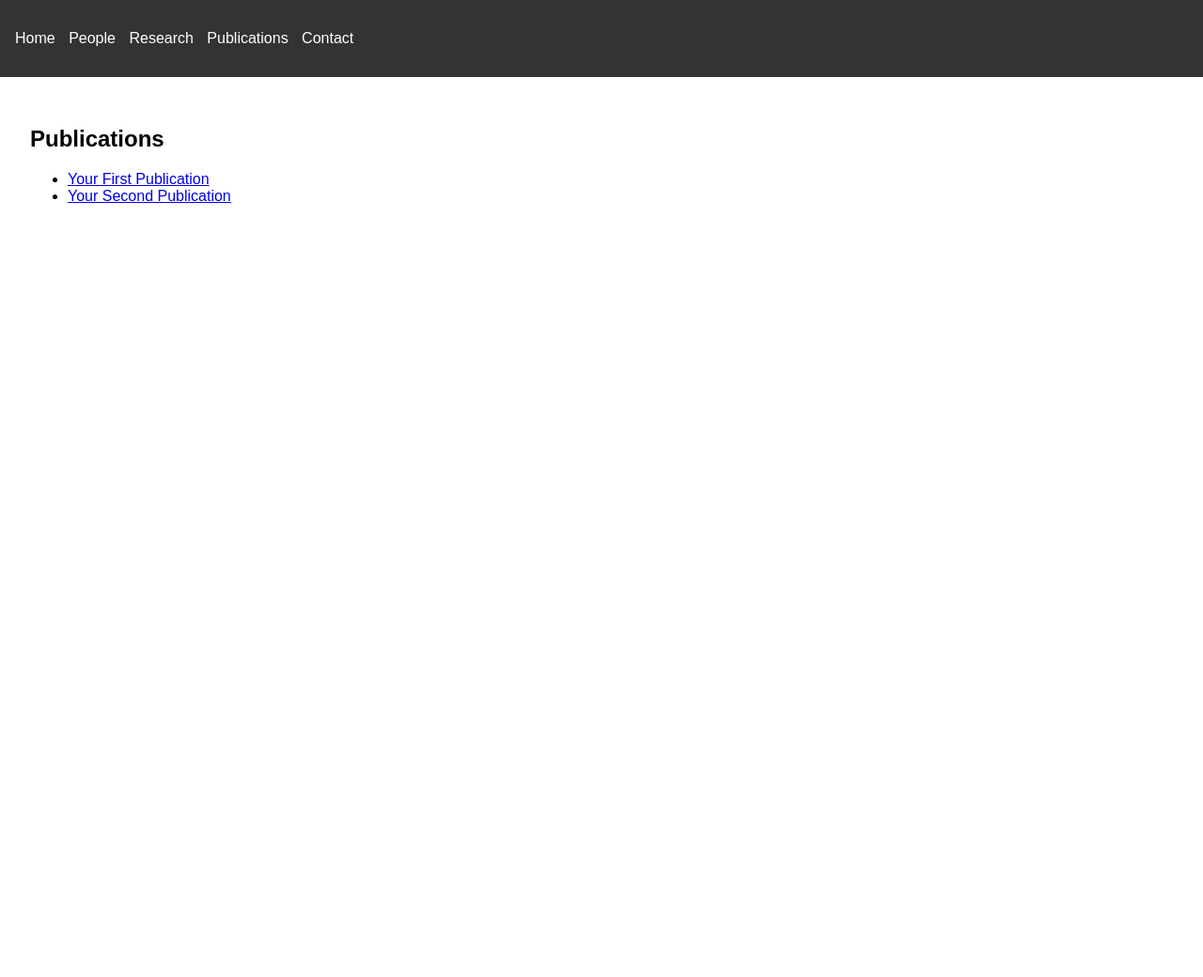
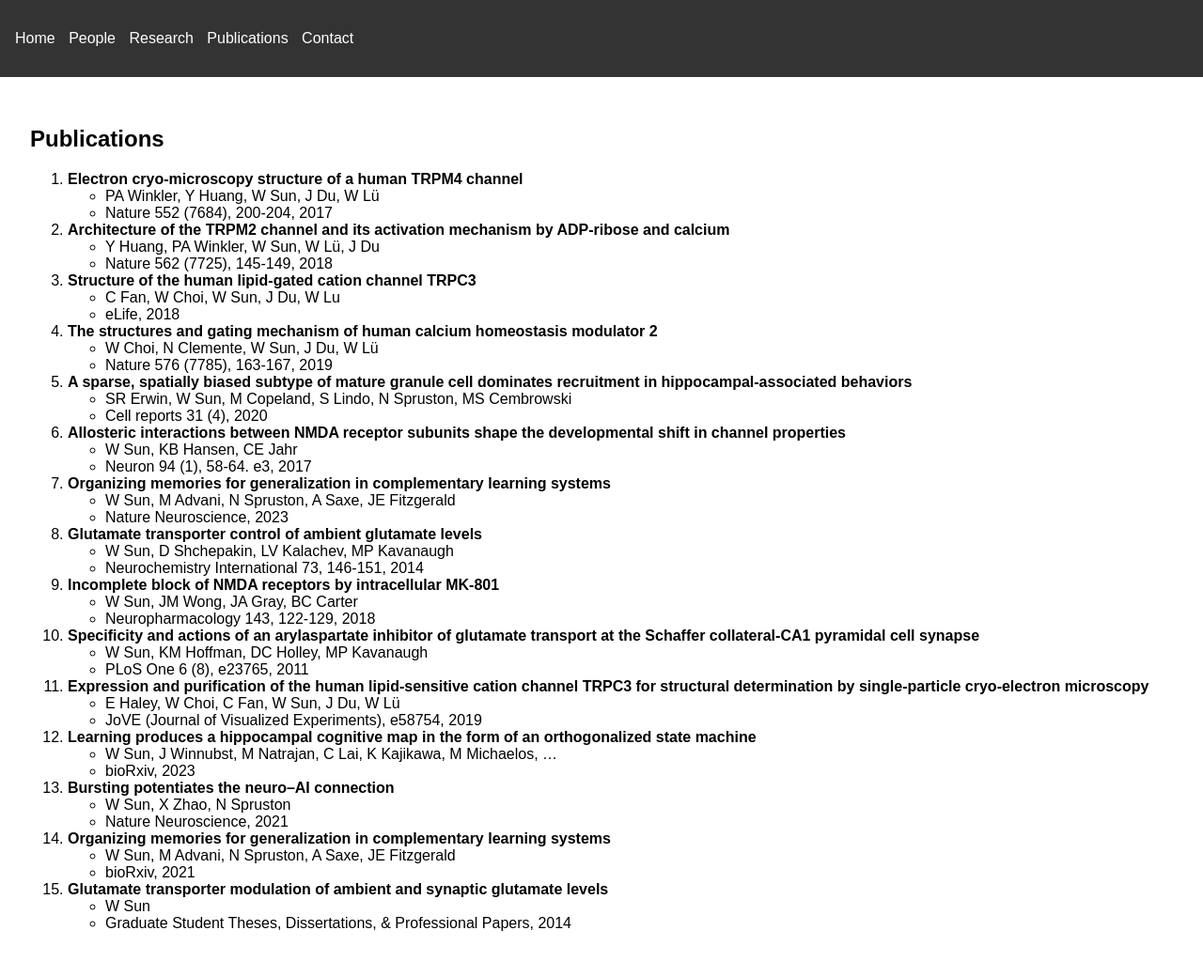
Before and after one commit to neuroai/my-awesome-site, a Jekyll site: the page built from publications.md, in a window 1280 px wide. Shown: the whole page at 94% size. Built offline with Jekyll 4.4.1, drawn with Linux system fonts in a browser that asks for light colours; before the commit the page ends 900 px from its top, so only the background shows below that.

Commit message:
Add files via upload

```diff
--- a/publications.md
+++ b/publications.md
@@ -5,7 +5,62 @@ title: Publications
 
 ## Publications
 
-<!-- List your publications here -->
-- [Your First Publication](link_to_publication)
-- [Your Second Publication](link_to_publication)
-<!-- Add more as needed -->
+1. **Electron cryo-microscopy structure of a human TRPM4 channel**
+   - PA Winkler, Y Huang, W Sun, J Du, W Lü
+   - Nature 552 (7684), 200-204, 2017
+
+2. **Architecture of the TRPM2 channel and its activation mechanism by ADP-ribose and calcium**
+   - Y Huang, PA Winkler, W Sun, W Lü, J Du
+   - Nature 562 (7725), 145-149, 2018
+
+3. **Structure of the human lipid-gated cation channel TRPC3**
+   - C Fan, W Choi, W Sun, J Du, W Lu
+   - eLife, 2018
+
+4. **The structures and gating mechanism of human calcium homeostasis modulator 2**
+   - W Choi, N Clemente, W Sun, J Du, W Lü
+   - Nature 576 (7785), 163-167, 2019
+
+5. **A sparse, spatially biased subtype of mature granule cell dominates recruitment in hippocampal-associated behaviors**
+   - SR Erwin, W Sun, M Copeland, S Lindo, N Spruston, MS Cembrowski
+   - Cell reports 31 (4), 2020
+
+6. **Allosteric interactions between NMDA receptor subunits shape the developmental shift in channel properties**
+   - W Sun, KB Hansen, CE Jahr
+   - Neuron 94 (1), 58-64. e3, 2017
+
+7. **Organizing memories for generalization in complementary learning systems**
+   - W Sun, M Advani, N Spruston, A Saxe, JE Fitzgerald
+   - Nature Neuroscience, 2023
+
+8. **Glutamate transporter control of ambient glutamate levels**
+   - W Sun, D Shchepakin, LV Kalachev, MP Kavanaugh
+   - Neurochemistry International 73, 146-151, 2014
+
+9. **Incomplete block of NMDA receptors by intracellular MK-801**
+   - W Sun, JM Wong, JA Gray, BC Carter
+   - Neuropharmacology 143, 122-129, 2018
+
+10. **Specificity and actions of an arylaspartate inhibitor of glutamate transport at the Schaffer collateral-CA1 pyramidal cell synapse**
+    - W Sun, KM Hoffman, DC Holley, MP Kavanaugh
+    - PLoS One 6 (8), e23765, 2011
+
+11. **Expression and purification of the human lipid-sensitive cation channel TRPC3 for structural determination by single-particle cryo-electron microscopy**
+    - E Haley, W Choi, C Fan, W Sun, J Du, W Lü
+    - JoVE (Journal of Visualized Experiments), e58754, 2019
+
+12. **Learning produces a hippocampal cognitive map in the form of an orthogonalized state machine**
+    - W Sun, J Winnubst, M Natrajan, C Lai, K Kajikawa, M Michaelos, ...
+    - bioRxiv, 2023
+
+13. **Bursting potentiates the neuro–AI connection**
+    - W Sun, X Zhao, N Spruston
+    - Nature Neuroscience, 2021
+
+14. **Organizing memories for generalization in complementary learning systems**
+    - W Sun, M Advani, N Spruston, A Saxe, JE Fitzgerald
+    - bioRxiv, 2021
+
+15. **Glutamate transporter modulation of ambient and synaptic glutamate levels**
+    - W Sun
+    - Graduate Student Theses, Dissertations, & Professional Papers, 2014
```
